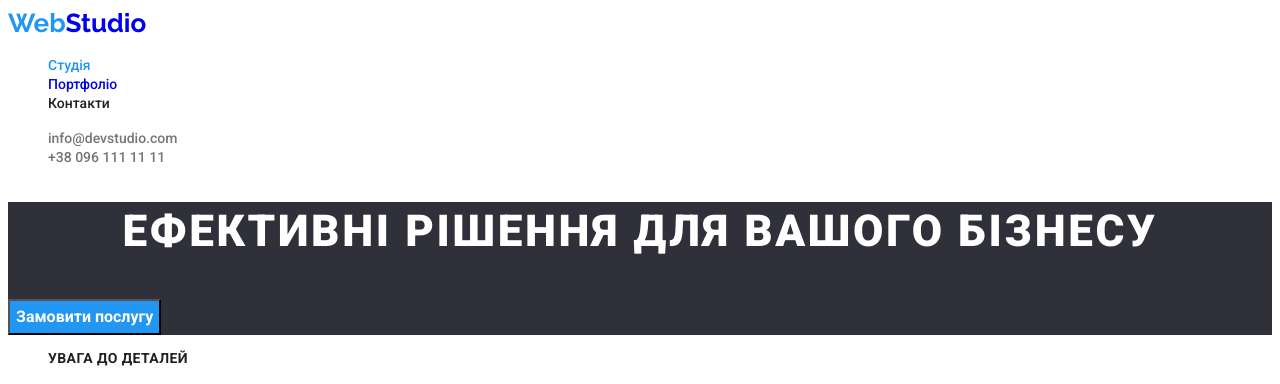
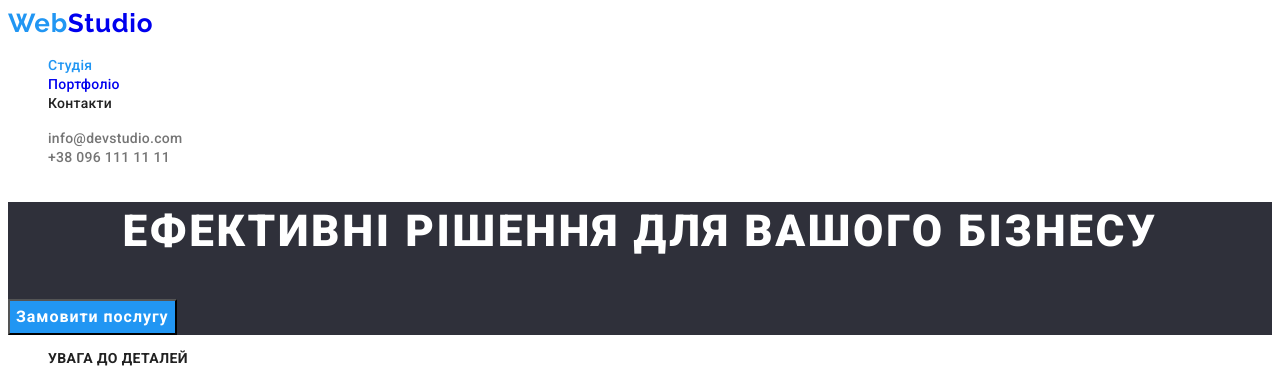
Before and after one commit to acvetochka/goit-markup-hw-02, a plain HTML site: page index.html in a window 1280 px wide. Shown: the top 384 px of the page. Drawn offline with Linux system fonts and the light colour scheme.

Commit message:
Додає letter-spacing

```diff
--- a/css/styles.css
+++ b/css/styles.css
@@ -20,6 +20,7 @@ body {
     font-weight: 700;
     font-size: 26px;
     line-height: 1.19;
+    letter-spacing: 0.03em;
 }
 
 .logo:visited,
@@ -44,6 +45,7 @@ body {
     font-size: 14px;
     line-height: 1.14;
     text-decoration: none;
+    letter-spacing: 0.02em;
 }
 
 .link:hover,
@@ -59,6 +61,7 @@ body {
     line-height: 1.14;
     text-decoration: none;
     color: var(--secondary-text-color);
+    letter-spacing: 0.02em;
 }
 
 /* Стилі index.html */
@@ -83,6 +86,7 @@ body {
     font-weight: 700;
     font-size: 16px;
     line-height: 1.88;
+    letter-spacing: 0.06em;
     font-family: inherit;
     cursor: pointer;
 }
@@ -132,7 +136,6 @@ body {
 }
 
 .name {
-
     font-size: 16px;
     line-height: 1.19;
     letter-spacing: 0.03em;
```
